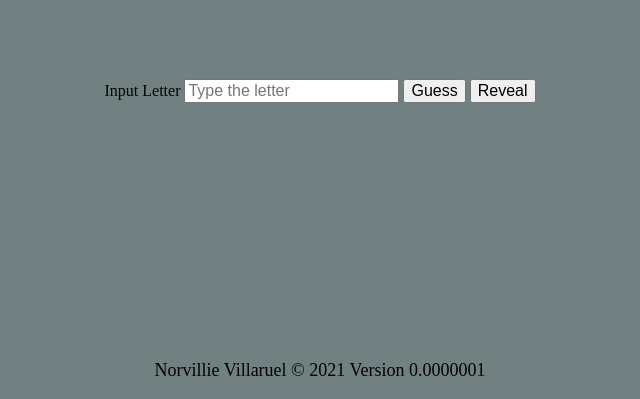
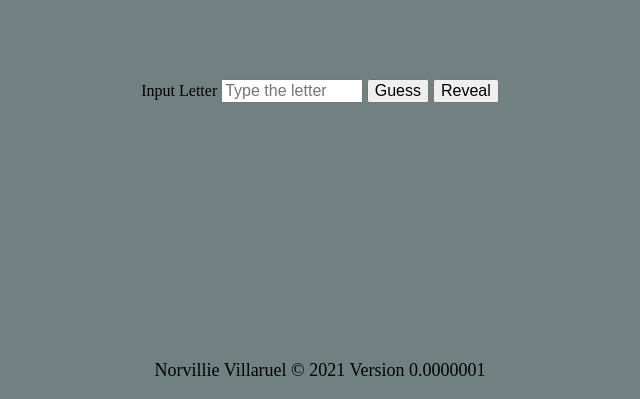
Before and after one commit to nozky/hangman, a PHP site: page / in a window 1280 px wide. Shown: the part 401-800 px from the top of the page, without its empty margins (320-960 px from the left). Run offline with PHP 8.4, Linux system fonts and the light colour scheme.

Commit message:
fix size

```diff
--- a/css/style.css
+++ b/css/style.css
@@ -77,6 +77,10 @@ body{
   font-size: var(--font-mid);
 }
 
+.wrapper main .guess-container .txt-word{
+  width: 15ch;
+}
+
 .winner{
   position: absolute;
 
```
